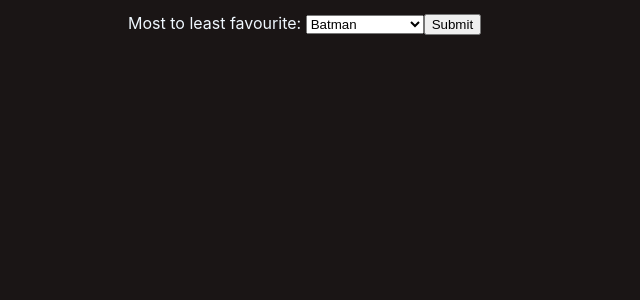
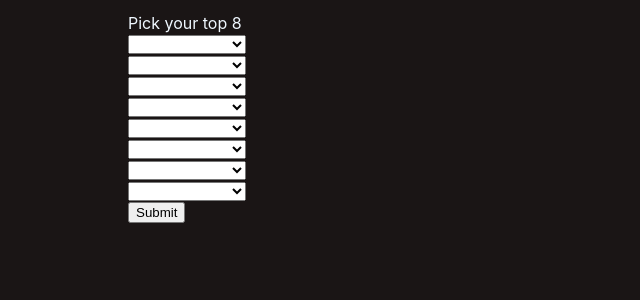
Before and after one commit to sirakradaa/marvel-and-dc, a React (Create React App) app: page /vote in a window 1280 px wide. Shown: the top 300 px of the page, without its empty margins (0-640 px from the left). Built offline with nearby package versions, Linux system fonts and the light colour scheme.

Commit message:
Working vote form that only shows unselected options with the option to select top 8

```diff
--- a/src/components/vote/vote.css
+++ b/src/components/vote/vote.css
@@ -12,3 +12,11 @@
     margin-left: 10%;
     padding-top: 1%;
 }
+
+.select-container{
+    width: 400px;
+}
+
+.select{
+    width: 400px;
+}
--- a/src/components/vote/vote.jsx
+++ b/src/components/vote/vote.jsx
@@ -1,30 +1,95 @@
 import React from 'react'
+import { useState } from 'react'
 import AnimationsPage from './../AnimationsPage';
 import './vote.css'
 
-const vote = () =>  {
+const Vote = () =>  {
+
+  // number of select boxes
+  const selectNames = ["select1", "select2","select3", "select4","select5",
+  "select6","select7", "select8"];
+
+  // options of characters
+  const [options] = useState([
+    {
+        label: 'Bane',
+        value: 'bane'
+    },
+    {
+        label: 'Batman',
+        value: 'batman'
+    },
+    {
+        label: 'Darkseid',
+        value: 'darkseid'
+    },
+    {
+        label: 'Flash',
+        value: 'flash'
+    },
+    {
+        label: 'Joker',
+        value: 'joker'
+    },
+    {
+        label: 'Lex Luthor',
+        value: 'lex'
+    },
+    {
+        label: 'Superman',
+        value: 'superman'
+    },
+    {
+        label: 'Wonder Woman',
+        value: 'wonder'
+    }
+  ]);
+
+  // options that are currently picked
+  const [chosenOptions, setChosenOptions] = useState({});
+
+  // check if another box has the option selected
+  const isChosenByOther = (optionValue, selectName) => {
+    for (let key in chosenOptions) {
+        if (key !== selectName) {
+            if (chosenOptions[key] === optionValue) {
+                return true;
+            }
+        }
+    }
+    return false;
+  };
+
+  const handleChange = (e) => {
+    setChosenOptions({...chosenOptions, [e.target.name]: e.target.value});
+  };
+
   return (
     <AnimationsPage>
       <div className="vote-container">
         <div className="ranking">
-        <form action="/action_page.php">
-          <label for="characters">Most to least favourite: </label>
-          <select id="characters" name="characters">
-            <option value="Batman">Batman</option>
-            <option value="Superman">Superman</option>
-            <option value="Wonder">Wonder Woman</option>
-            <option value="Flash">Flash</option>
-            <option value="Batman">Joker</option>
-            <option value="Lex">Lex Luthor</option>
-            <option value="Darkseid">Darkseid</option>
-            <option value="Bane">Bane</option>
-          </select>
-          <input type="submit"/>
-        </form>
+          <form action="/action_page.php">
+            <label htmlFor="characters">Pick your top 8 </label>
+            {selectNames.map((name, index) => {
+                  return (
+                    <div className="select-container">
+                      <select name={name} key={index} onChange={handleChange}
+                      value={chosenOptions[name]} required={index === 0}>
+                        <option value=''/>
+                        {options.filter(({value}) => !isChosenByOther(value, name))
+                            .map(({label, value}) =>
+                                <option value={value} key={value}>{label}</option>)
+                        }
+                      </select>
+                    </div>
+                  )
+              })}
+            <input type="submit"/>
+          </form>
         </div>
       </div>
     </AnimationsPage>
   )
 }
 
-export default vote
+export default Vote
```
